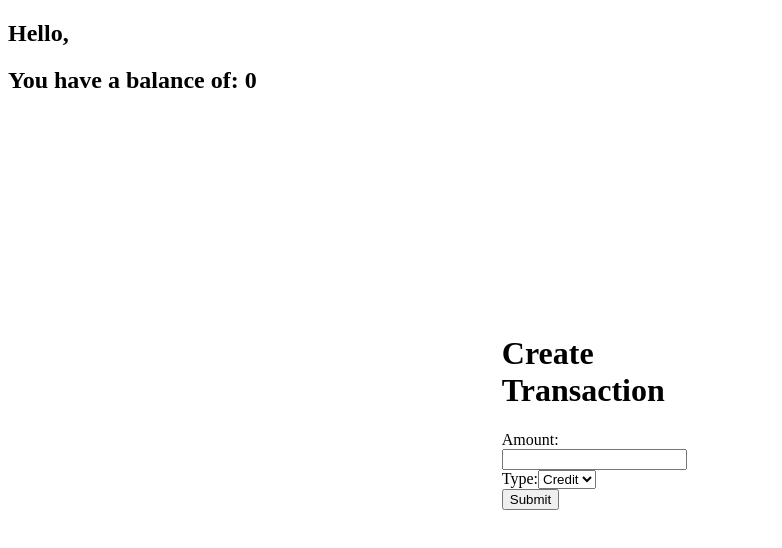
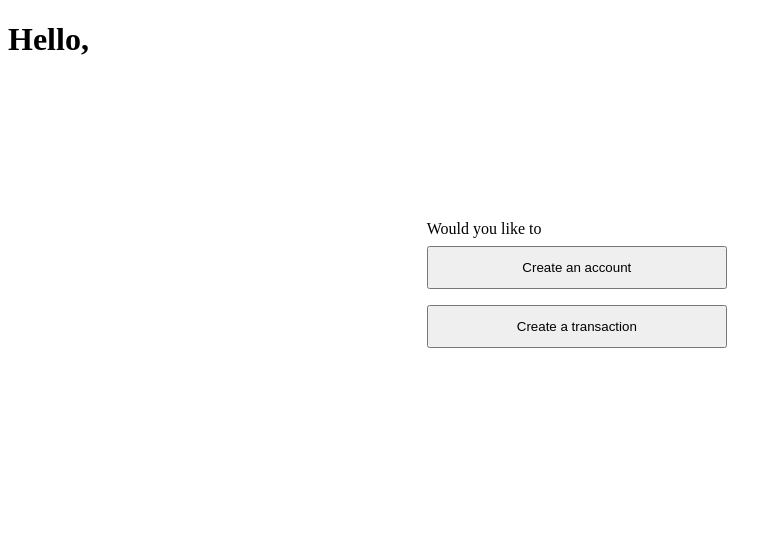
Before and after one commit to JadenPerleoni/fullstack-exercise, a React (Create React App) app in the folder client/: page /home in a window 1280 px wide. Shown: the top 548 px of the page, without its empty margins (0-782 px from the left). Built offline with nearby package versions, Linux system fonts and the light colour scheme; no server answers.

Commit message:
css stuff

```diff
--- a/client/src/App.css
+++ b/client/src/App.css
@@ -5,8 +5,21 @@
     height: 500px;
     width: 90%;
 
+
 }
 .login-form {
-    width: 150px;
-    height: 100px;
+    width: 300px;
+    height: 200px;
+    display: block;
+    align-items: center;
+    justify-content: center;
+    margin-bottom: 20px;
+
 }
+
+button,input,select {
+    width: 100%;
+    padding: 12px 20px;
+    margin: 8px 0;
+    box-sizing: border-box;
+}
--- a/client/src/App.js
+++ b/client/src/App.js
@@ -2,6 +2,9 @@ import "./App.css";
 import Login from "./components/Login/Login";
 import Home from "./components/Home/Home";
 import Createacc from "./components/Createacc/Createacc";
+import Createtrans from "./components/Createtrans/Createtrans";
+
+
 
 import { BrowserRouter, Routes, Route } from "react-router-dom";
 
@@ -15,6 +18,7 @@ function App() {
         <Route index element={<Login></Login>} />
         <Route path="home" element={<Home />} />
         <Route path="createacc" element={<Createacc />} />
+        <Route path="createtrans" element={<Createtrans />} />
 
       </Routes>
     </BrowserRouter>
--- a/client/src/api/index.js
+++ b/client/src/api/index.js
@@ -24,10 +24,3 @@ export const createTransaction = (token, transaction) =>
       Authorization: `Bearer ${token}`,
     },
   });
-
-export const getBalance = (token, username) =>
-  axios.post(`${url}balance`, username, {
-    headers: {
-      Authorization: `Bearer ${token}`,
-    },
-  });
--- /dev/null
+++ b/client/src/components/Createtrans/Createtrans.js
@@ -0,0 +1,76 @@
+import { useState, useEffect } from "react";
+import { createTransaction } from "../../api/index.js";
+
+
+function getToken() {
+  const tokenString = sessionStorage.getItem("token");
+  const userToken = JSON.parse(tokenString);
+  return userToken;
+}
+
+function getUser() {
+
+
+  let username = sessionStorage.getItem("username");
+  username = JSON.parse(username);
+  return username;
+}
+
+function Createtrans() {
+
+  const username = getUser();
+
+  const [form, setForm] = useState({
+    amount: 0,
+    type: "credit",
+    createdBy: username
+  });
+
+  const token = getToken();
+
+  const handleSubmit = (event) => {
+    event.preventDefault();
+    createTransaction(token, form);
+  };
+
+  // TODO: get accounts
+
+
+
+  return (
+    <div>
+      <h2>Hello, {username}</h2>
+      <h2>Available accounts: {}</h2>
+
+      <div className="App">
+        <div className="login-form">
+          <h1>Create Transaction</h1>
+          <form onSubmit={handleSubmit}>
+            <label>
+              Amount:
+              <input
+                type="number"
+                name="amount"
+                value={form.amount || ""}
+                onChange={(e) => setForm({ ...form, amount: e.target.value })}
+              />
+            </label>
+            <label>
+              Type:
+              <select
+                value={form.type || ""}
+                onChange={(e) => setForm({ ...form, type: e.target.value })}
+              >
+                <option value="credit">Credit</option>
+                <option value="debit">Debit</option>
+              </select>
+            </label>
+            <input type="submit" value="Submit" />
+          </form>
+        </div>
+      </div>
+    </div>
+  );
+}
+
+export default Createtrans;
--- a/client/src/components/Home/Home.js
+++ b/client/src/components/Home/Home.js
@@ -1,11 +1,4 @@
-import { useState, useEffect } from "react";
-import { createTransaction, getBalance } from "../../api/index.js";
-
-function getToken() {
-  const tokenString = sessionStorage.getItem("token");
-  const userToken = JSON.parse(tokenString);
-  return userToken;
-}
+import { useNavigate } from "react-router-dom";
 
 function getUser() {
   let username = sessionStorage.getItem("username");
@@ -14,60 +7,25 @@ function getUser() {
 }
 
 function Home() {
-
+  const navigate = useNavigate();
   const username = getUser();
 
-  const [form, setForm] = useState({
-    amount: 0,
-    type: "credit",
-    createdBy: username
-  });
-  const [balance, setBalance] = useState(0);
-
-  const token = getToken();
-
-  const handleSubmit = (event) => {
-    event.preventDefault();
-    createTransaction(token, form);
-  };
-
-  useEffect(() => {
-    getBalance(token, { username: username }).then((res) =>
-      setBalance(res.data)
-    );
-  },);
-
+  const createAcc = () => {
+    navigate(`../createacc`)
+  }
+  const createTrans = () => {
+    navigate(`../createtrans`)
+  }
 
   return (
     <div>
-      <h2>Hello, {username}</h2>
-      <h2>You have a balance of: {balance}</h2>
+      <h1>Hello, {username}</h1>
 
       <div className="App">
         <div className="login-form">
-          <h1>Create Transaction</h1>
-          <form onSubmit={handleSubmit}>
-            <label>
-              Amount:
-              <input
-                type="number"
-                name="amount"
-                value={form.amount || ""}
-                onChange={(e) => setForm({ ...form, amount: e.target.value })}
-              />
-            </label>
-            <label>
-              Type:
-              <select
-                value={form.type || ""}
-                onChange={(e) => setForm({ ...form, type: e.target.value })}
-              >
-                <option value="credit">Credit</option>
-                <option value="debit">Debit</option>
-              </select>
-            </label>
-            <input type="submit" value="Submit" />
-          </form>
+          Would you like to
+          <button onClick={createAcc}>Create an account</button>
+          <button onClick={createTrans}>Create a transaction</button>
         </div>
       </div>
     </div>
--- a/client/src/components/Login/Login.js
+++ b/client/src/components/Login/Login.js
@@ -1,6 +1,7 @@
 import { useState } from "react";
 import { login } from "../../api/index.js";
 import { useNavigate } from "react-router-dom";
+
 
 
 function Login() {
```
Also changed, not shown: client/todo.txt, 2 other files (tests, documents, lock files or other folders).
